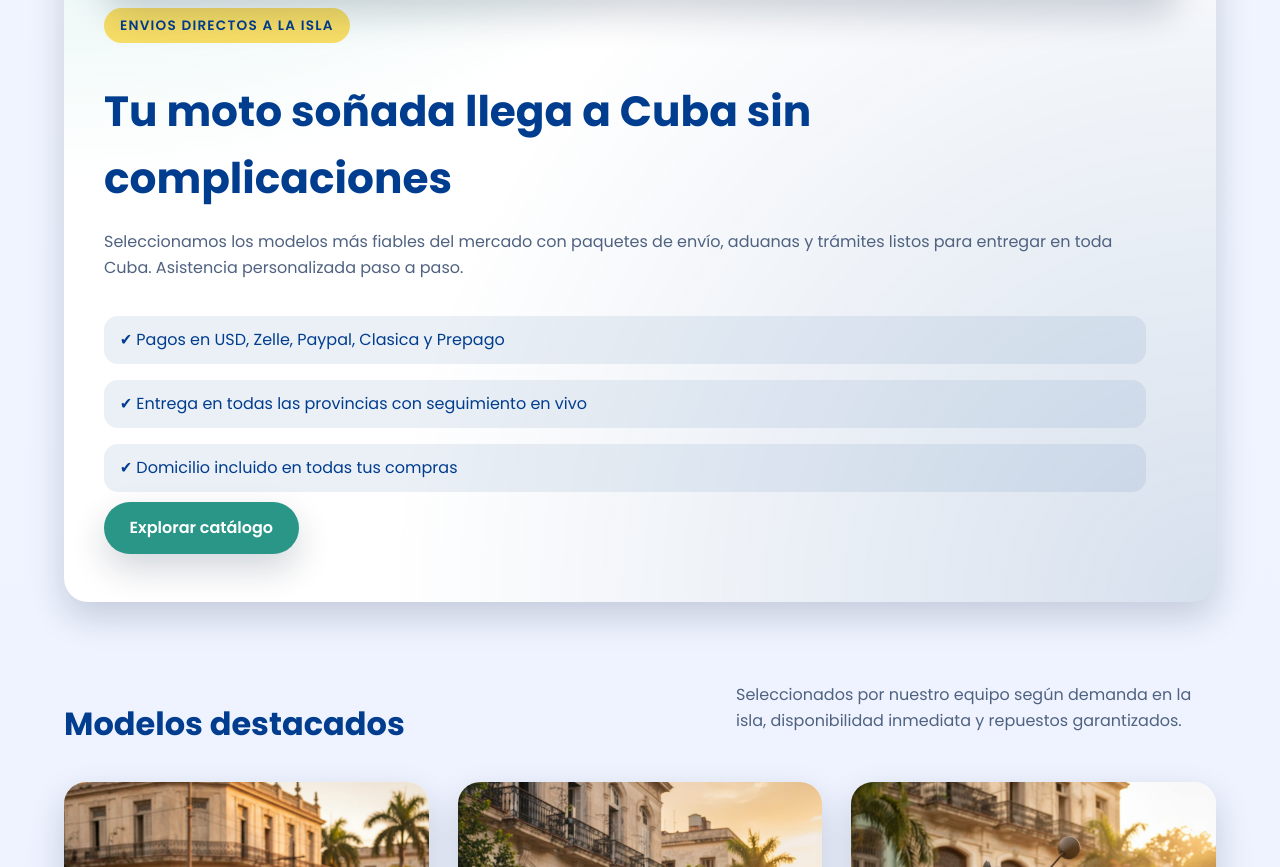
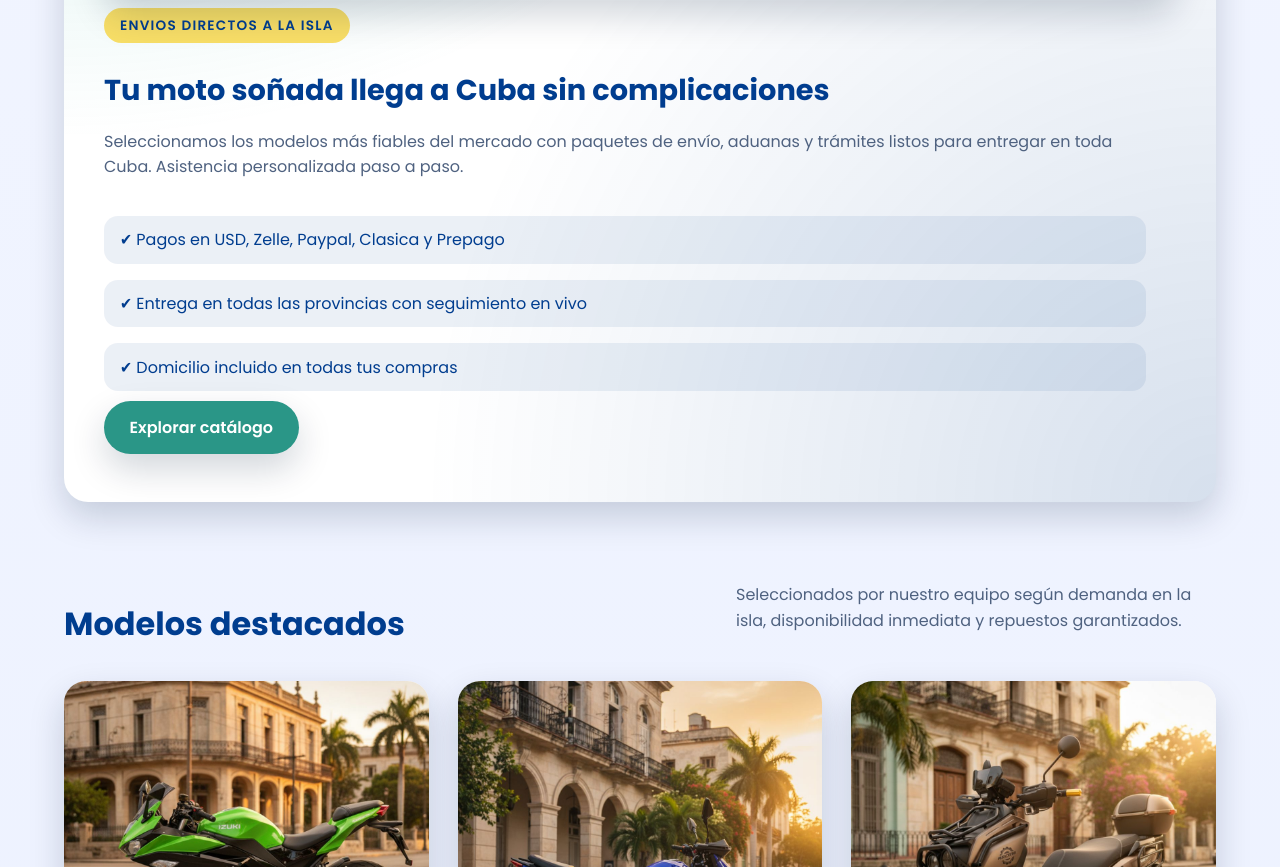
Before and after one commit to reviewtime/cubamax-desdeCuba, a plain HTML site: page index.html in a window 1280 px wide. Shown: the part 1006-1873 px from the top of the page. Drawn offline with Linux system fonts and the light colour scheme.

Commit message:
feat: landing pulida y hero optimizado

```diff
--- a/assets/css/styles.css
+++ b/assets/css/styles.css
@@ -164,7 +164,7 @@ main {
     font-size: clamp(2.4rem, 3.3vw, 3.2rem);
     margin-bottom: 1rem;
     color: var(--secondary);
-    margin-right: 20px;
+    font-size: 1.8rem;
 }
 
 .hero p {
```
